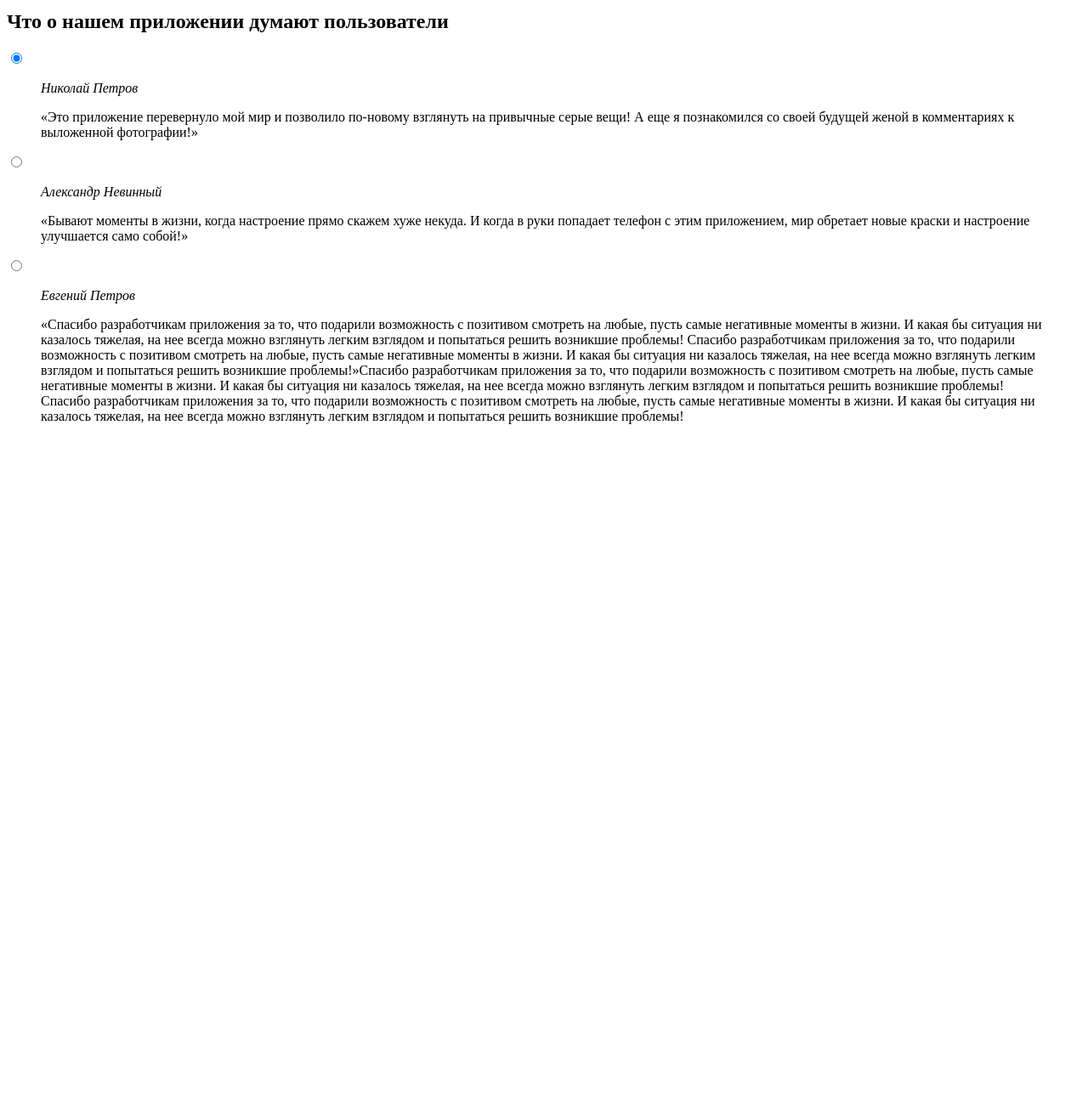
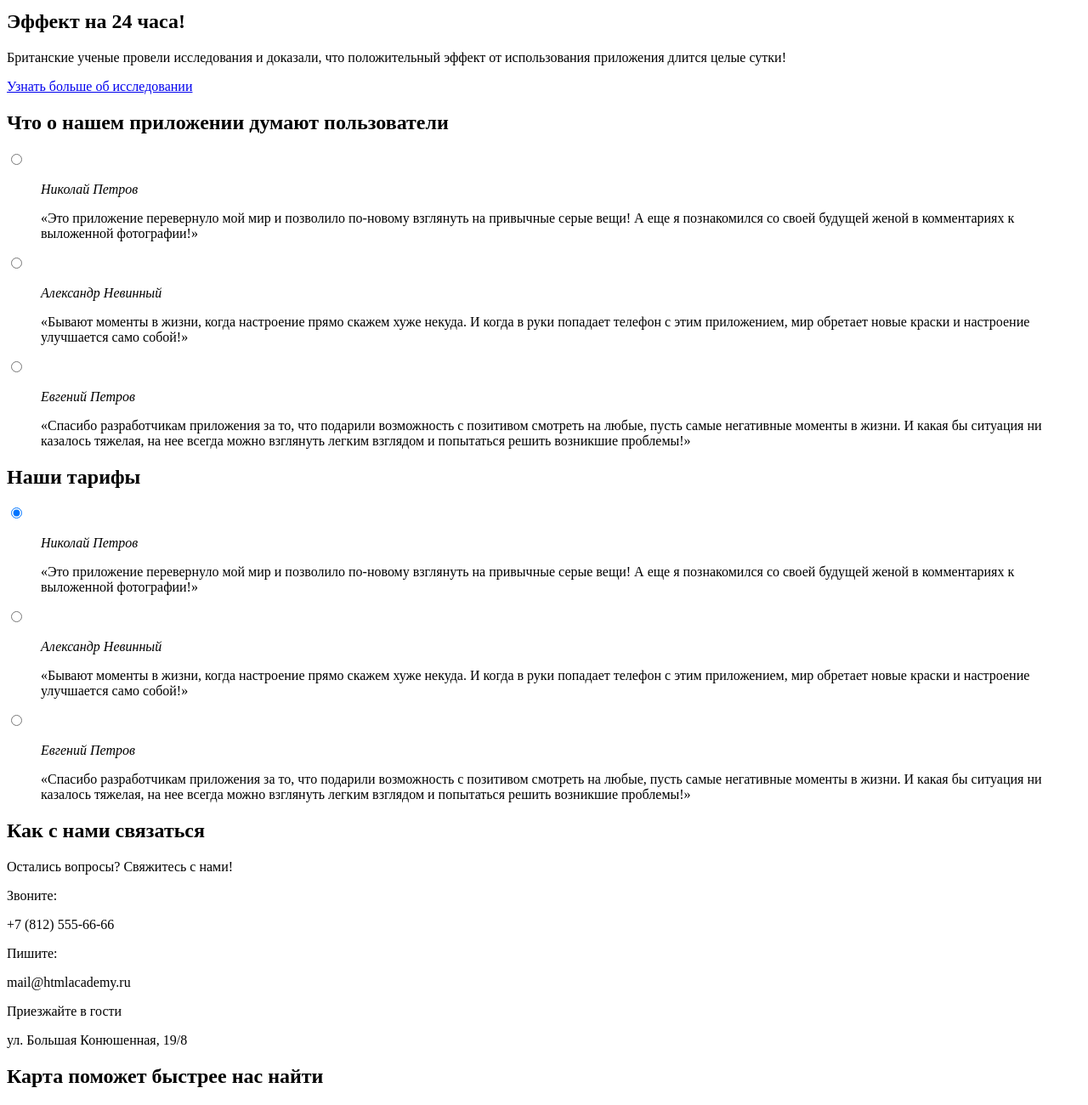
Before and after one commit to Johnkam/johnkam.github.io, a plain HTML site: page index.html in a window 1280 px wide. Shown: the part 631-1931 px from the top of the page at 85% size. Before the commit the page ends 1146 px from the top, so only its background shows below. Drawn offline with nearby package versions, Linux system fonts and the light colour scheme; files that its build step writes are made by us from their sources.

Commit message:
Сверстал блоки главной страницы: главная особенность, слайдер тарифов, контакты, карта.

```diff
--- a/index.html
+++ b/index.html
@@ -57,7 +57,7 @@
       <div class="features__inner">
         <div class="features__slogans">
           <p class="features__slogan">Устали от серости мегаполиса?</p>
-          <p class="features__slogan"Нам есть, что вам предложить!</p>
+          <p class="features__slogan" Нам есть, что вам предложить!</p>
         </div>
       </div>
       <div class="features__inner">
@@ -77,38 +77,85 @@
         </ul>
       </div>
     </section>
-
-
-
+    <section class="main-feature">
+      <div class="main-feature__inner">
+        <h2 class="main-feature">Эффект на 24 часа!</h2>
+        <p class="main-feature__descr">Британские ученые провели исследования и доказали, что положительный эффект от использования приложения длится целые сутки!</p>
+        <a class="main-feature__link"href="#">Узнать больше об исследовании</a>
+      </div>
+    </section>
     <section class="reviews-slider">
       <h2 class="reviews-slider__title">Что о нашем приложении думают пользователи</h2>
       <div class="reviews-slider__inner">
-        <div class="reviews-slider_slider-list">
-          <input id="slide-1" type="radio" name="slide"  checked>
-          <label for="slide-1"></label>
-          <blockquote class="reviews-slider__item">
+        <div class="reviews-slider_slide-list">
+          <input class="reviews-slider__switch" id="slide-1" type="radio" name="slide" checked>
+          <label class="reviews-slider__control" for="slide-1"></label>
+          <blockquote class="reviews-slider__slide">
             <cite class="reviews-slider__author">Николай Петров</cite>
             <p class="reviews-slider__text">&laquo;Это приложение перевернуло мой мир и позволило по-новому взглянуть на привычные серые вещи! А еще я познакомился со своей будущей женой в комментариях к выложенной фотографии!&raquo;</p>
           </blockquote>
-          <input id="slide-2" type="radio" name="slide" >
-          <label for="slide-2"></label>
-          <blockquote class="reviews-slider__item">
+          <input class="reviews-slider__switch" id="slide-2" type="radio" name="slide">
+          <label class="reviews-slider__control" for="slide-2"></label>
+          <blockquote class="reviews-slider__slide">
             <cite class="reviews-slider__author">Александр Невинный</cite>
             <p class="reviews-slider__text">&laquo;Бывают моменты в жизни, когда настроение прямо скажем хуже некуда. И когда в руки попадает телефон с этим приложением, мир обретает новые краски и настроение улучшается само собой!&raquo;</p>
           </blockquote>
-          <input id="slide-3" type="radio" name="slide" >
-          <label for="slide-3"></label>
-          <blockquote class="reviews-slider__item">
+          <input class="reviews-slider__switch" id="slide-3" type="radio" name="slide">
+          <label class="reviews-slider__control" for="slide-3"></label>
+          <blockquote class="reviews-slider__slide">
             <cite class="reviews-slider__author">Евгений Петров</cite>
-            <p class="reviews-slider__text">&laquo;Спасибо разработчикам приложения за то, что подарили возможность с позитивом смотреть на любые, пусть самые негативные моменты в жизни. И какая бы ситуация ни казалось тяжелая, на нее всегда можно взглянуть легким взглядом и попытаться решить возникшие проблемы! Спасибо разработчикам приложения за то, что подарили возможность с позитивом смотреть на любые, пусть самые негативные моменты в жизни. И какая бы ситуация ни казалось тяжелая, на нее всегда можно взглянуть легким взглядом и попытаться решить возникшие проблемы!&raquo;Спасибо разработчикам приложения за то, что подарили возможность с позитивом смотреть на любые, пусть самые негативные моменты в жизни. И какая бы ситуация ни казалось тяжелая, на нее всегда можно взглянуть легким взглядом и попытаться решить возникшие проблемы!Спасибо разработчикам приложения за то, что подарили возможность с позитивом смотреть на любые, пусть самые негативные моменты в жизни. И какая бы ситуация ни казалось тяжелая, на нее всегда можно взглянуть легким взглядом и попытаться решить возникшие проблемы!</p>
+            <p class="reviews-slider__text">&laquo;Спасибо разработчикам приложения за то, что подарили возможность с позитивом смотреть на любые, пусть самые негативные моменты в жизни. И какая бы ситуация ни казалось тяжелая, на нее всегда можно взглянуть легким взглядом и попытаться решить возникшие проблемы!&raquo;</p>
           </blockquote>
         </div>
       </div>
     </section>
-
-
-
-
+    <section class="tarrifs-slider">
+      <h2 class="tarrifs-slider__title">Наши тарифы</h2>
+      <div class="reviews-slider__inner">
+        <div class="reviews-slider_slide-list">
+          <input class="reviews-slider__switch" id="slide-1" type="radio" name="slide" checked>
+          <label class="reviews-slider__control" for="slide-1"></label>
+          <blockquote class="reviews-slider__slide">
+            <cite class="reviews-slider__author">Николай Петров</cite>
+            <p class="reviews-slider__text">&laquo;Это приложение перевернуло мой мир и позволило по-новому взглянуть на привычные серые вещи! А еще я познакомился со своей будущей женой в комментариях к выложенной фотографии!&raquo;</p>
+          </blockquote>
+          <input class="reviews-slider__switch" id="slide-2" type="radio" name="slide">
+          <label class="reviews-slider__control" for="slide-2"></label>
+          <blockquote class="reviews-slider__slide">
+            <cite class="reviews-slider__author">Александр Невинный</cite>
+            <p class="reviews-slider__text">&laquo;Бывают моменты в жизни, когда настроение прямо скажем хуже некуда. И когда в руки попадает телефон с этим приложением, мир обретает новые краски и настроение улучшается само собой!&raquo;</p>
+          </blockquote>
+          <input class="reviews-slider__switch" id="slide-3" type="radio" name="slide">
+          <label class="reviews-slider__control" for="slide-3"></label>
+          <blockquote class="reviews-slider__slide">
+            <cite class="reviews-slider__author">Евгений Петров</cite>
+            <p class="reviews-slider__text">&laquo;Спасибо разработчикам приложения за то, что подарили возможность с позитивом смотреть на любые, пусть самые негативные моменты в жизни. И какая бы ситуация ни казалось тяжелая, на нее всегда можно взглянуть легким взглядом и попытаться решить возникшие проблемы!&raquo;</p>
+          </blockquote>
+        </div>
+      </div>
+    </section>
+    <section class="contacts">
+      <h2 class="contacts__title">Как с нами связаться</h2>
+      <div class="contacts__inner">
+        <p class="contacts__slogan">Остались вопросы? Свяжитесь с нами!</p>
+        <div class="contacts__tel">
+          <p class="contacts__prompt-text">Звоните:</p>
+          <p class="contacts__tel-number">+7 (812) 555-66-66</p>
+        </div>
+        <div class="contacts__email">
+          <p class="contacts__prompt-text">Пишите:</p>
+          <p class="contacts__email-address">mail@htmlacademy.ru</p>
+        </div>
+        <div class="contacts__address">
+          <p class="contacts__prompt-text">Приезжайте в гости</p>
+          <p class="contacts__address-text">ул. Большая Конюшенная, 19/8</p>
+        </div>
+      </div>
+    </section>
+    <section class="map">
+      <h2 class="map">Карта поможет быстрее нас найти</h2>
+      <div class="map__container"></div>
+    </section>
   </main>
 </body>
 
```
